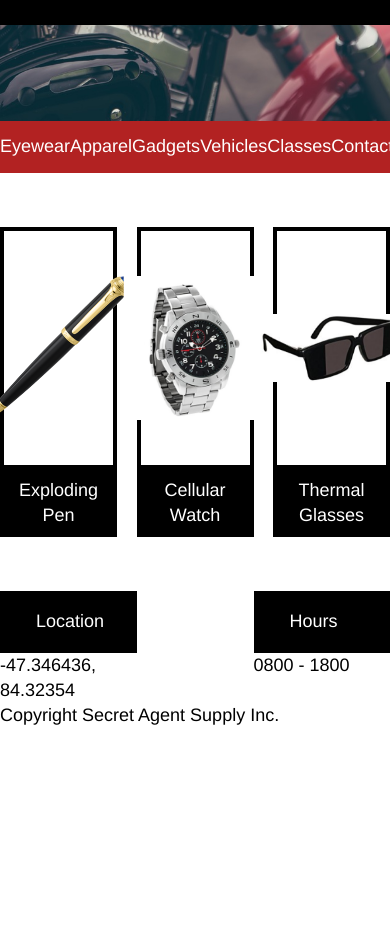
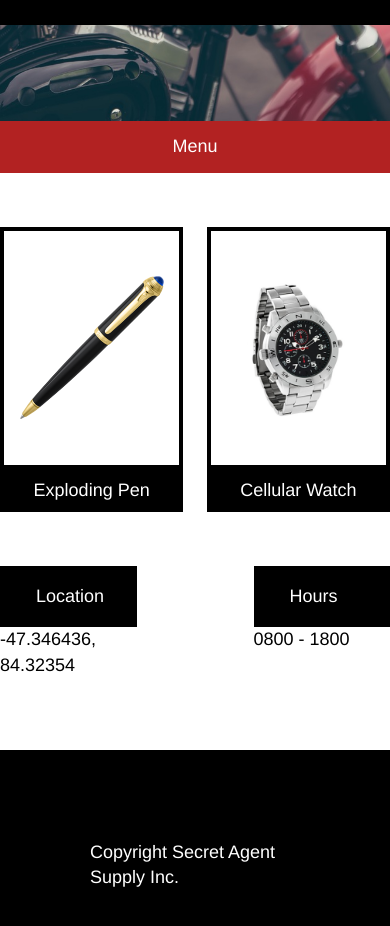
Before and after one commit to karolisracas/Secret-Agent-Supply, a plain HTML site: page index.html in a window 390 px wide. Shown: the part 380-1306 px from the top of the page. Before the commit the page ends 1108 px from the top, so only its background shows below. Drawn offline with Linux system fonts and the light colour scheme.

Commit message:
CSS for screen sizes less than 1024px

```diff
--- a/index.html
+++ b/index.html
@@ -58,7 +58,7 @@
           Exploding Pen
         </span>
       </div>
-      <div class="product">
+      <div class="product watch">
         <div class="product-image">
           <img src="resources/images/watch.png" alt="Watch">
         </div>
@@ -66,7 +66,7 @@
           Cellular Watch
         </span>
       </div>
-      <div class="product">
+      <div class="product glasses">
         <div class="product-image">
           <img src="resources/images/glasses.png" alt="Glasses">
         </div>
--- a/resources/css/style.css
+++ b/resources/css/style.css
@@ -86,6 +86,17 @@ nav ul {
   display: none;
 }
 
+@media only screen and (max-width: 1024px) {
+  nav ul {
+    display: none;
+  }
+
+  .mobile-nav {
+    display: block;
+    text-align: center;
+  }
+}
+
 /* PRODUCTS AND MAIN INFO */
 
 .products,
@@ -130,3 +141,22 @@ nav ul {
   background-color: black;
   color: white;
 }
+
+@media only screen and (max-width: 1024px) {
+  .product {
+    width: 47%;
+  }
+
+  .product.glasses {
+    display: none;
+  }
+}
+
+/* FOOTER */
+
+footer {
+  padding: 5rem;
+  margin-top: 4rem;
+  background-color: black;
+  color: white;
+}
```
